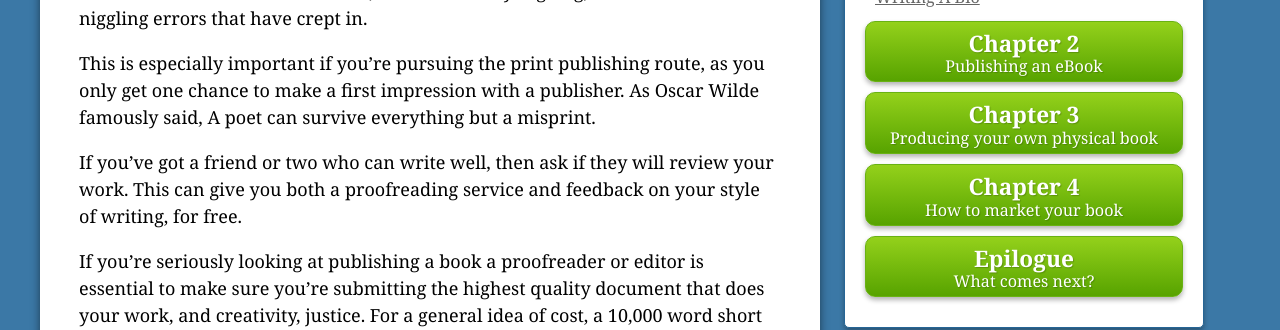
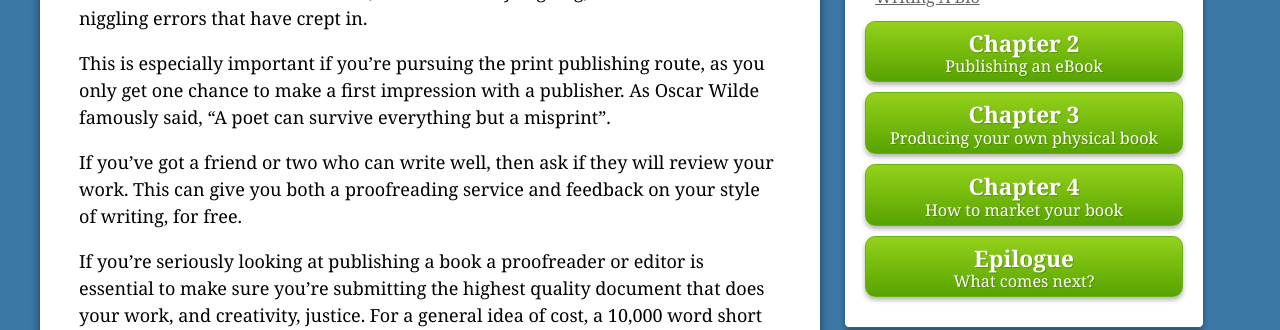
Before and after one commit to stinkyink/book-publishing-guide, a Jekyll site: the page built from chapter1.markdown, in a window 1280 px wide and 900 px high, scrolled down 367 px. Shown: the part 209-539 px from the top of the window. Built offline with Jekyll 4.4.1, drawn with Linux system fonts in a browser that asks for light colours; nearby versions of some CDN libraries; comment, search, counter and statistics services are not loaded.

Commit message:
quick feedback change in text

```diff
--- a/chapter1.markdown
+++ b/chapter1.markdown
@@ -27,7 +27,7 @@ niggling errors that have crept in.
 
 This is especially important if you’re pursuing the print publishing route, as
 you only get one chance to make a first impression with a publisher. As Oscar
-Wilde famously said, A poet can survive everything but a misprint.
+Wilde famously said, "A poet can survive everything but a misprint".
 
 If you’ve got a friend or two who can write well, then ask if they will review
 your work. This can give you both a proofreading service and feedback on your
```
